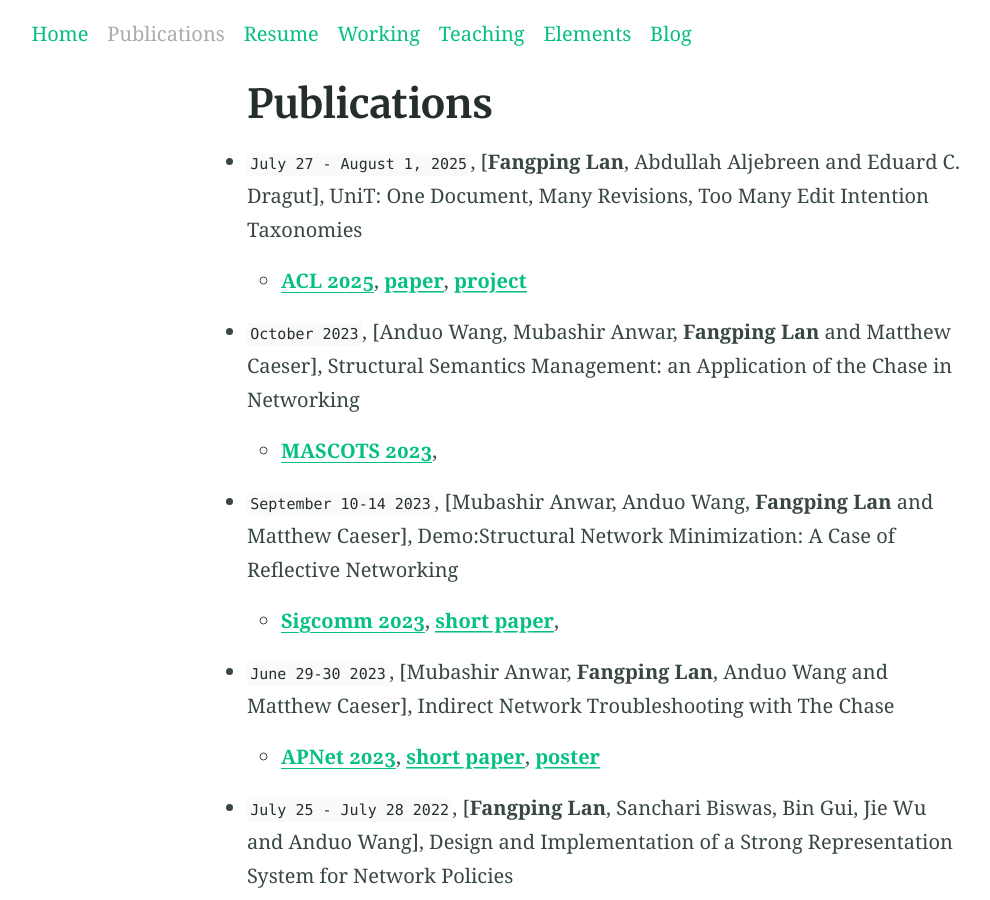
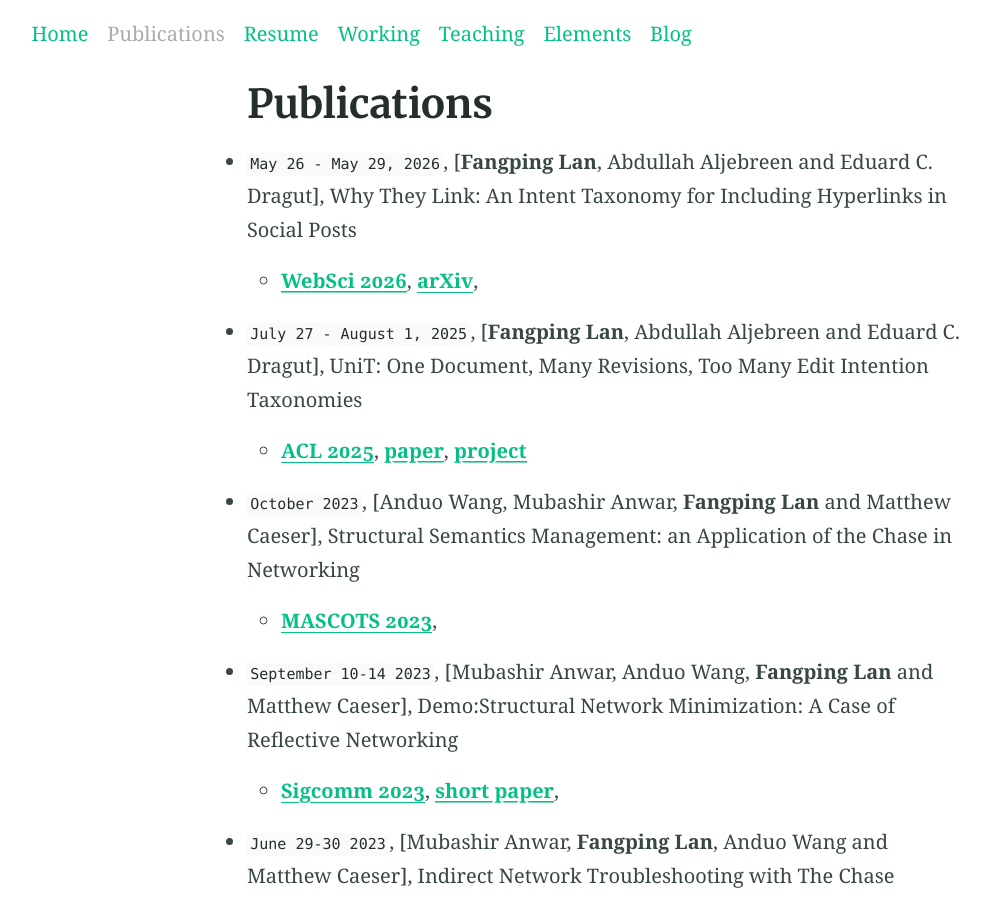
Before and after one commit to lanfangping/lanfangping.github.io, a Jekyll site: the page built from publications.md, in a window 1280 px wide and 900 px high. Shown: the whole window, without its empty margins (36-1026 px from the left). Built offline with Jekyll 4.4.1, drawn with Linux system fonts in a browser that asks for light colours.

Commit message:
update pub and resume

```diff
--- a/publications.md
+++ b/publications.md
@@ -6,6 +6,11 @@ title: Publications
 # excerpt: "A demo of Markdown and HTML includes"
 aside: False
 ---
+
+- `May 26 - May 29, 2026`, [**Fangping Lan**, Abdullah Aljebreen and Eduard C. Dragut], Why They Link: An Intent Taxonomy for Including Hyperlinks in Social Posts
+  - [**WebSci 2026**](https://websci26.org/),
+  [**arXiv**](https://www.arxiv.org/abs/2601.17601),
+  <!-- [**project**](https://sites.google.com/view/dmlab-unit/) -->
 
 - `July 27 - August 1, 2025`, [**Fangping Lan**, Abdullah Aljebreen and Eduard C. Dragut], UniT: One Document, Many Revisions, Too Many Edit Intention Taxonomies
   - [**ACL 2025**](https://2025.aclweb.org/),
```
Also changed, not shown: 4 other files.
